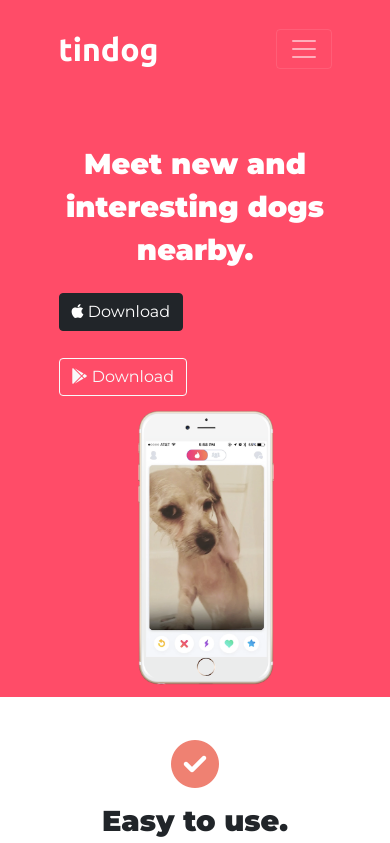
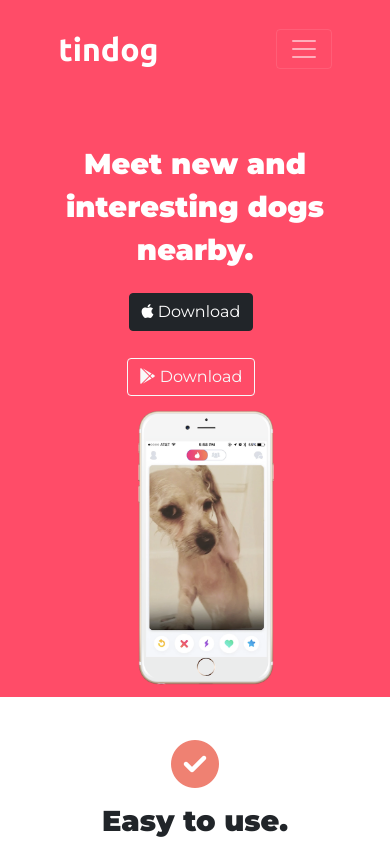
Before and after one commit to avinotabhi/Tindog, a plain HTML site: page index.html in a window 390 px wide. Shown: the top 843 px of the page. Drawn offline with nearby package versions, Linux system fonts and the light colour scheme.

Commit message:
Update styles.css

```diff
--- a/styles.css
+++ b/styles.css
@@ -146,5 +146,8 @@
         font-size: 1.8rem;
        text-align: center;
     }
+    .endg {
+        text-align: center;
+    }
 
 }
```
